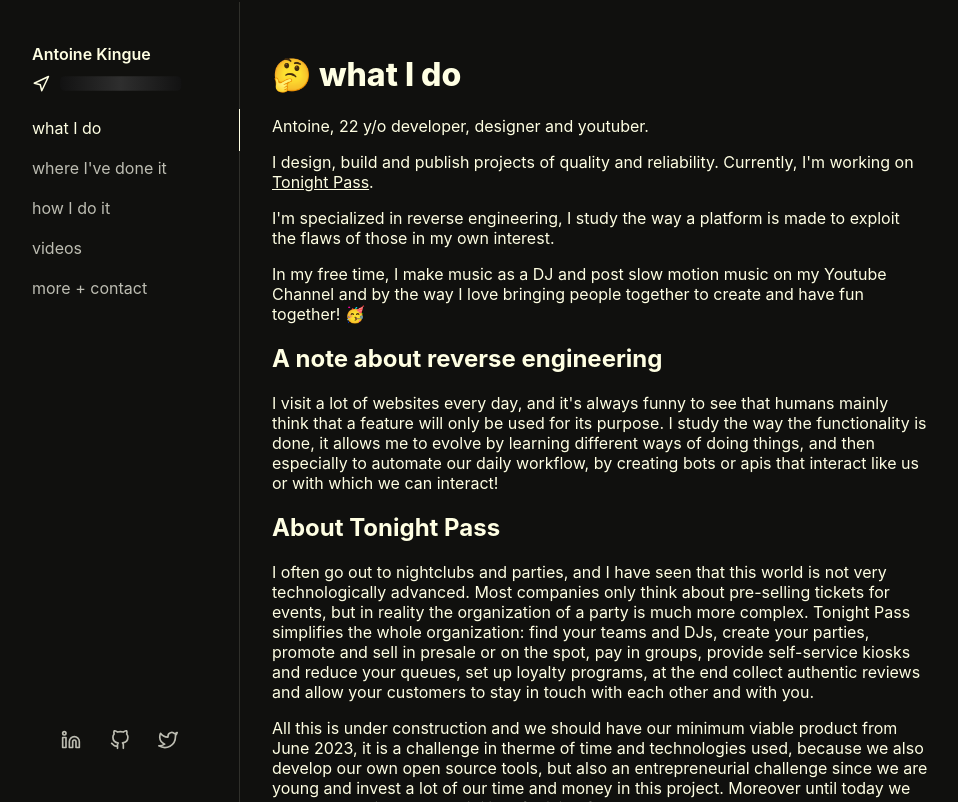
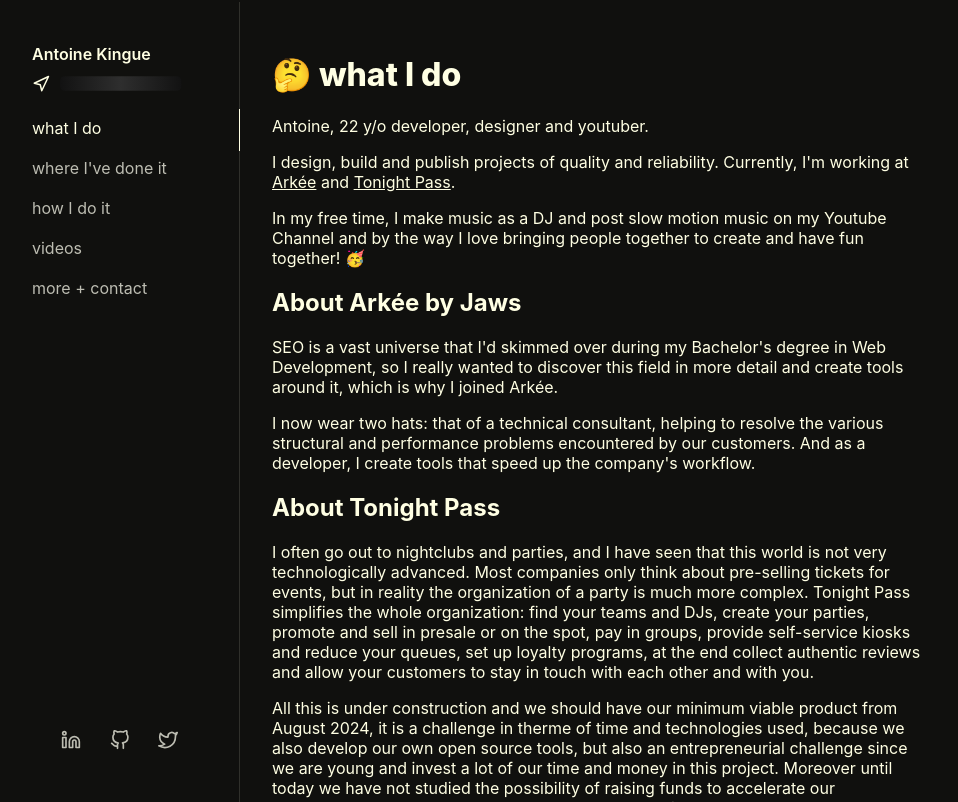
Before and after one commit to AntoineKM/antoinek.fr, a Next.js app: page / in a window 1280 px wide. Shown: the part 798-1600 px from the top of the page, without its empty margins (0-958 px from the left). Built offline with nearby package versions, Linux system fonts and the light colour scheme; no server answers; a web font is replaced by a local one.

Commit message:
📝 update informations about me

```diff
--- a/src/screens/What.tsx
+++ b/src/screens/What.tsx
@@ -15,25 +15,27 @@
       )} y/o developer, designer and youtuber.`}</p>
       <p>
         {
-          "I design, build and publish projects of quality and reliability. Currently, I'm working on "
+          "I design, build and publish projects of quality and reliability. Currently, I'm working at "
         }
+        <Link href={"https://arkee.fr"}>{"Arkée"}</Link>
+        {" and "}
         <Link href={"https://tonightpass.com"}>{"Tonight Pass"}</Link>
         {"."}
-      </p>
-      <p>
-        {
-          "I'm specialized in reverse engineering, I study the way a platform is made to exploit the flaws of those in my own interest."
-        }
       </p>
       <p>
         {
           "In my free time, I make music as a DJ and post slow motion music on my Youtube Channel and by the way I love bringing people together to create and have fun together! 🥳"
         }
       </p>
-      <h2>{"A note about reverse engineering"}</h2>
+      <h2>{"About Arkée by Jaws"}</h2>
       <p>
         {
-          "I visit a lot of websites every day, and it's always funny to see that humans mainly think that a feature will only be used for its purpose. I study the way the functionality is done, it allows me to evolve by learning different ways of doing things, and then especially to automate our daily workflow, by creating bots or apis that interact like us or with which we can interact!"
+          "SEO is a vast universe that I'd skimmed over during my Bachelor's degree in Web Development, so I really wanted to discover this field in more detail and create tools around it, which is why I joined Arkée."
+        }
+      </p>
+      <p>
+        {
+          "I now wear two hats: that of a technical consultant, helping to resolve the various structural and performance problems encountered by our customers. And as a developer, I create tools that speed up the company's workflow."
         }
       </p>
       <h2>{"About Tonight Pass"}</h2>
@@ -43,7 +45,7 @@
       </p>
       <p>
         {
-          "All this is under construction and we should have our minimum viable product from June 2023, it is a challenge in therme of time and technologies used, because we also develop our own open source tools, but also an entrepreneurial challenge since we are young and invest a lot of our time and money in this project. Moreover until today we have not studied the possibility of raising funds to accelerate our development but we are open to anyone who would like to help us!"
+          "All this is under construction and we should have our minimum viable product from August 2024, it is a challenge in therme of time and technologies used, because we also develop our own open source tools, but also an entrepreneurial challenge since we are young and invest a lot of our time and money in this project. Moreover until today we have not studied the possibility of raising funds to accelerate our development but we are open to anyone who would like to help us!"
         }
       </p>
     </PageWrapper>
--- a/src/screens/Where.tsx
+++ b/src/screens/Where.tsx
@@ -1,5 +1,6 @@
 import PageWrapper from "@components/PageWrapper";
 import Co from "@components/Where/Co";
+import Diplomas from "@components/Where/Diplomas";
 import Repo from "@components/Where/Repo";
 import Head from "next/head";
 
@@ -11,6 +12,7 @@
       </Head>
       <h1>{"📍 where I've done it"}</h1>
       <Co />
+      <Diplomas />
       <Repo />
     </PageWrapper>
   );
```
Also changed, not shown: src/components/Where/Diplomas/index.tsx (added, +52 -0 lines).
